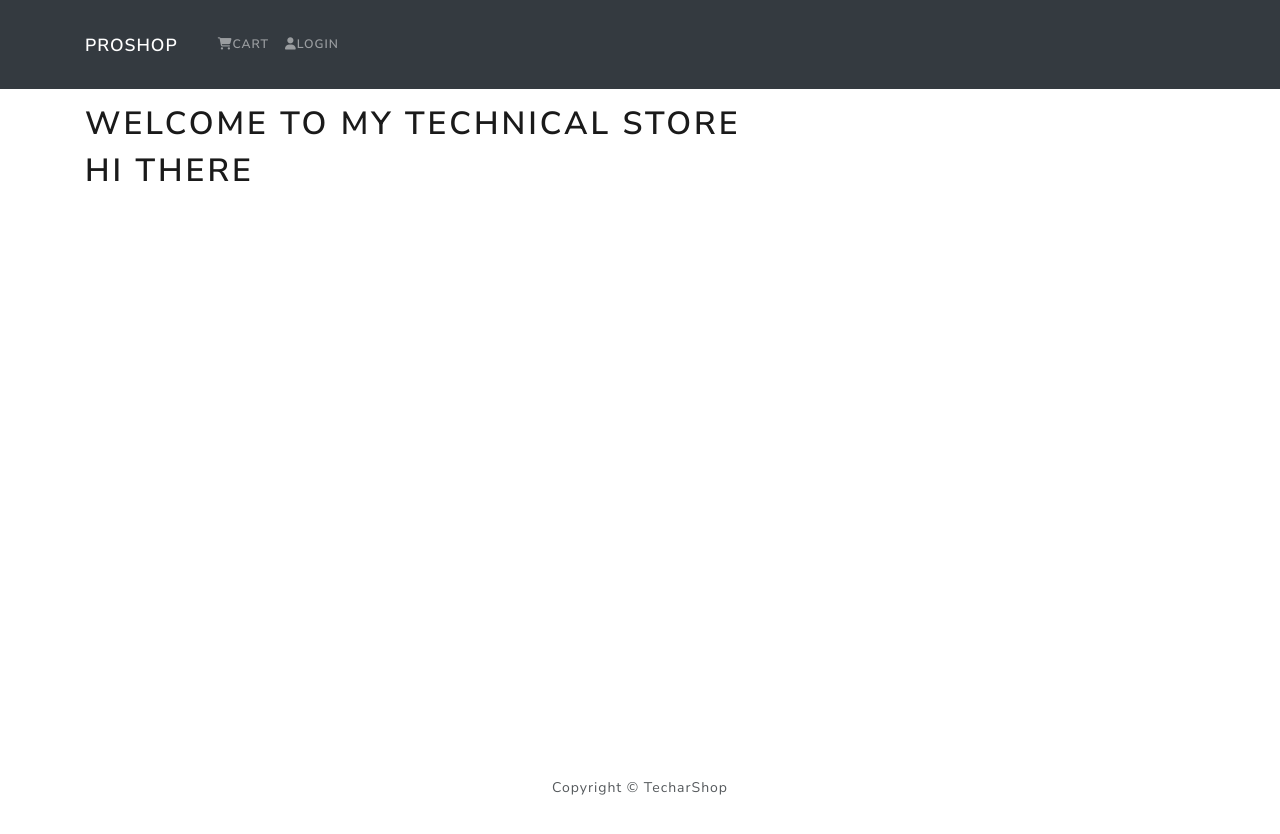
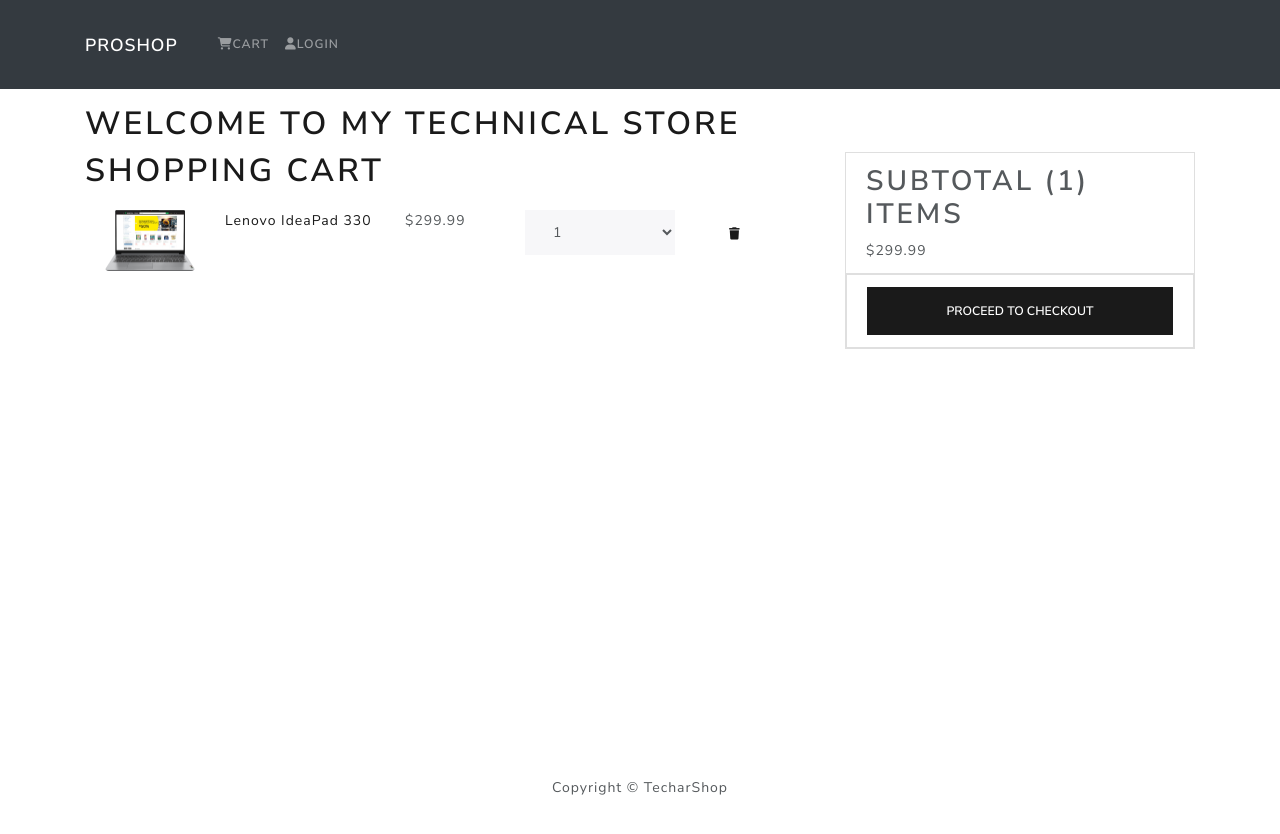
Before and after one commit to Andry925/frontend-course-project, a React (Create React App) app in the folder ecommerce-site/: page /cart/1 in a window 1280 px wide. Shown: the top 834 px of the page. Built offline with nearby package versions, Linux system fonts and the light colour scheme.

Commit message:
feat:implement CartScreen functionality

```diff
--- a/ecommerce-site/src/screens/CartScreen.js
+++ b/ecommerce-site/src/screens/CartScreen.js
@@ -1,11 +1,108 @@
-import React from 'react'
+import React, { useEffect } from 'react'
+import { Link, useParams, useLocation, useNavigate } from 'react-router-dom'
+import { useDispatch, useSelector } from 'react-redux'
+import { Row, Col, ListGroup, Image, Form, Button, Card } from 'react-bootstrap'
+import Message from '../components/Message'
+import { addToCart } from '../actions/cartAction'
 
 function CartScreen() {
-  return (
-    <div>
-      <h1>Hi there</h1>
-    </div>
-  )
+    const { id: productId } = useParams()
+    const location = useLocation()
+    const navigate = useNavigate()
+
+    const qty = location.search ? Number(location.search.split('=')[1]) : 1
+    const dispatch = useDispatch()
+
+    const cart = useSelector(state => state.cart)
+    const { cartItems } = cart
+
+    useEffect(() => {
+        if (productId) {
+            dispatch(addToCart(productId, qty))
+        }
+    }, [dispatch, productId, qty])
+
+    const checkoutHandler = () => {
+        navigate('/login?redirect=shipping')
+    }
+
+    return (
+        <Row>
+            <Col md={8}>
+                <h1>Shopping Cart</h1>
+                {cartItems.length === 0 ? (
+                    <Message variant='info'>
+                        Your cart is empty <Link to='/'>Go Back</Link>
+                    </Message>
+                ) : (
+                    <ListGroup variant='flush'>
+                        {cartItems.map(item => (
+                            <ListGroup.Item key={item.product}>
+                                <Row>
+                                    <Col md={2}>
+                                        <Image src={item.image} alt={item.name} fluid rounded />
+                                    </Col>
+                                    <Col md={3}>
+                                        <Link to={`/product/${item.product}`}>{item.name}</Link>
+                                    </Col>
+                                    <Col md={2}>${item.price}</Col>
+                                    <Col md={3}>
+                                        <Form.Control
+                                            as="select"
+                                            value={item.qty}
+                                            onChange={(e) =>
+                                                dispatch(addToCart(item.product, Number(e.target.value)))
+                                            }
+                                        >
+                                            {[...Array(item.countInStock).keys()].map((x) => (
+                                                <option key={x + 1} value={x + 1}>
+                                                    {x + 1}
+                                                </option>
+                                            ))}
+                                        </Form.Control>
+                                    </Col>
+                                    <Col md={1}>
+                                        <Button
+                                            type="button"
+                                            variant="light"
+                                            // onClick={() => removeFromCartHandler(item.product)}
+                                        >
+                                            <i className="fas fa-trash"></i>
+                                        </Button>
+                                    </Col>
+                                </Row>
+                            </ListGroup.Item>
+                        ))}
+                    </ListGroup>
+                )}
+            </Col>
+            <Col md={4}>
+                <Card>
+                    <ListGroup variant="flush">
+                        <ListGroup.Item>
+                            <h2>
+                                Subtotal ({cartItems.reduce((acc, item) => acc + item.qty, 0)}) items
+                            </h2>
+                            $
+                            {cartItems
+                                .reduce((acc, item) => acc + item.qty * item.price, 0)
+                                .toFixed(2)}
+                        </ListGroup.Item>
+                    </ListGroup>
+                    <ListGroup.Item>
+                        <Button
+                            type="button"
+                            className="btn-block"
+                            disabled={cartItems.length === 0}
+                            onClick={checkoutHandler}
+                        >
+                            Proceed To Checkout
+                        </Button>
+                    </ListGroup.Item>
+                </Card>
+            </Col>
+        </Row>
+    )
 }
 
 export default CartScreen
--- a/ecommerce-site/src/store.js
+++ b/ecommerce-site/src/store.js
@@ -2,13 +2,21 @@
 import thunk from 'redux-thunk';
 import { composeWithDevTools } from 'redux-devtools-extension';
 import { productListReducer, productDetailsReducer } from './reducers/productReducers';
+import { cartReducer } from './reducers/cartReducers';
 
 const reducer = combineReducers({
   productList: productListReducer,
   productDetails:productDetailsReducer,
+  cart: cartReducer,
 });
 
-const initialState = {};
+
+const cartItemsFromStorage = localStorage.getItem('cartItems') ?
+  JSON.parse(localStorage.getItem('cartItems')): []
+
+const initialState = {
+  cart: {cartItems : cartItemsFromStorage}
+};
 
 const middleware = [thunk];
 
```
